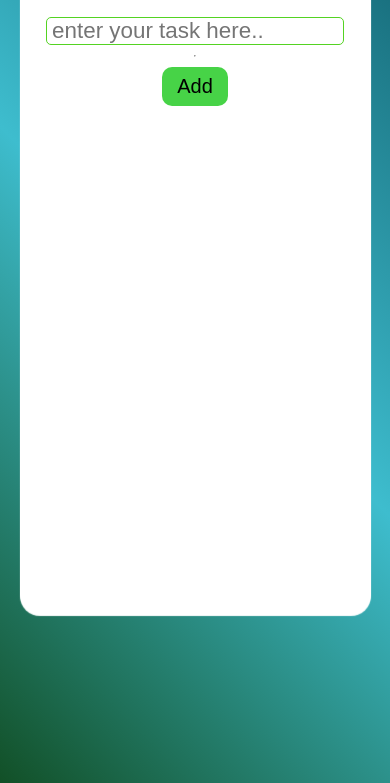
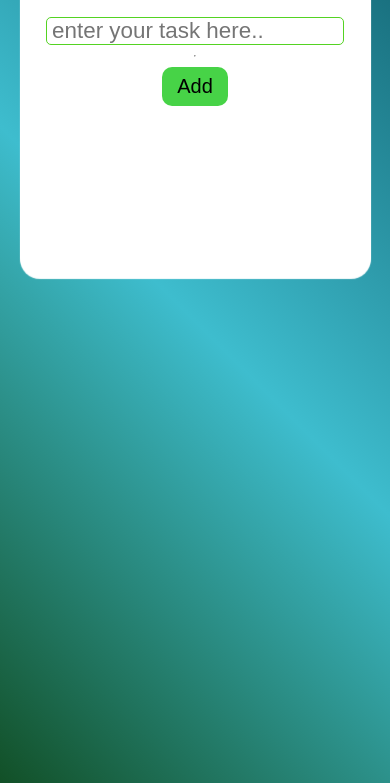
Before and after one commit to Amithere333/Responsive-To-Do-App, a plain HTML site: page index.html in a window 390 px wide. Shown: the part 141-924 px from the top of the page. Drawn offline with Linux system fonts and the light colour scheme.

Commit message:
made a minor change on .container

```diff
--- a/style.css
+++ b/style.css
@@ -188,6 +188,10 @@ ul{
         font-size: 19px;
     }
 
+    .container{
+        min-height: 40vh;
+    }
+
 
 
 }
```
